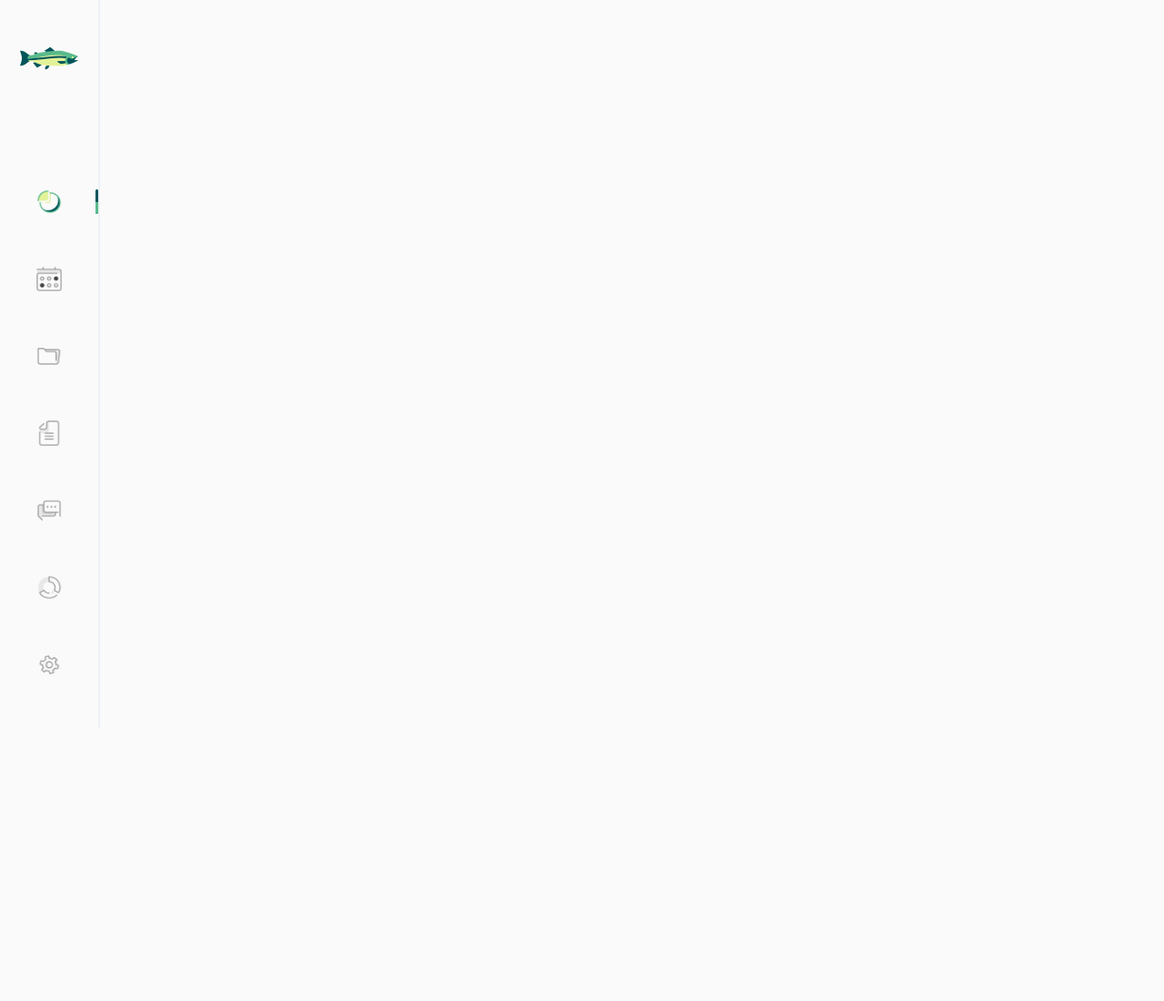
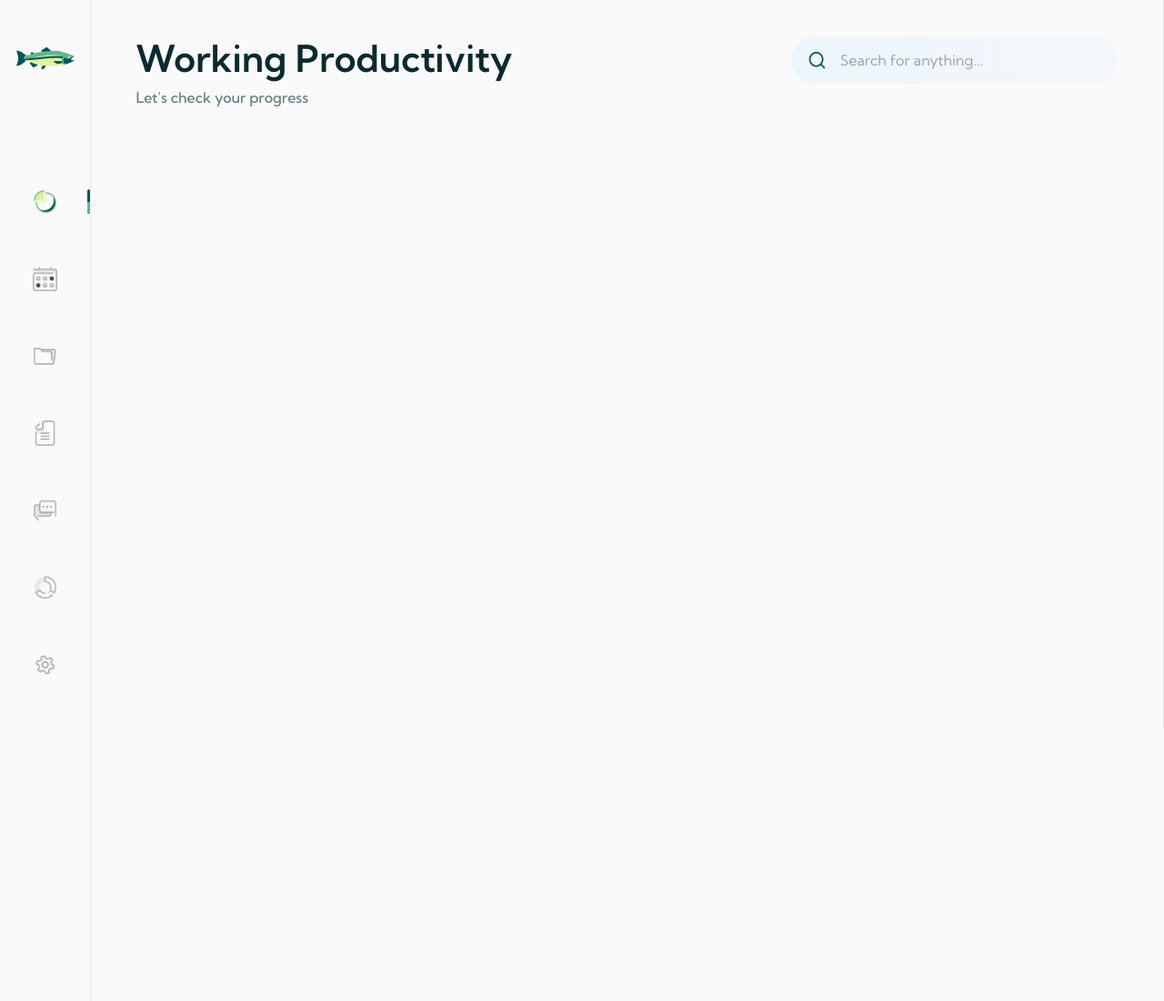
Before and after one commit to debowale1/dashboard-ui, a website built with Vite: page index.html in a window 1280 px wide. Shown: the top 1100 px of the page at 91% size. Before the commit the page ends 801 px from the top, so only its background shows below. Built offline with nearby package versions, Linux system fonts and the light colour scheme.

Commit message:
updated readme, finished header section

```diff
--- a/css/_mixins.scss
+++ b/css/_mixins.scss
@@ -0,0 +1,5 @@
+@mixin setFonts($typeface, $size, $weight) {
+  font-family: $typeface;
+  font-size: $size;
+  font-weight: $weight;
+}
--- a/css/main.scss
+++ b/css/main.scss
@@ -65,6 +65,14 @@ body {
             }
           }
 
+          &:hover {
+            a {
+              img {
+                filter: grayscale(0);
+              }
+            }
+          }
+
           &.active {
             a {
               img {
@@ -80,4 +88,57 @@ body {
       }
     }
   }
+
+  .content {
+    width: 100%;
+    .main {
+      height: 100vh;
+      padding: 2.5em 3em 0;
+      border-right: 2px solid $lighter-grey;
+
+      header {
+        .title {
+          h1 {
+            @include setFonts($main-font, 2.55em, 600);
+            text-transform: capitalize;
+            line-height: 1.2em;
+            color: $secondary-text;
+          }
+
+          span {
+            @include setFonts($main-font, 1em, 500);
+            display: block;
+            color: $primary-text;
+            margin-top: 0.4em;
+          }
+        }
+
+        .search-bar {
+          .grp {
+            position: relative;
+
+            img {
+              height: 1.35em;
+              display: inline-block;
+              position: absolute;
+              left: 18px;
+              top: 50%;
+              transform: translate(0, -50%);
+            }
+            input {
+              display: block;
+              padding: 14px 50px 14px 54px;
+              border-radius: 50px;
+              width: 100%;
+              outline: none;
+              background: linear-gradient(90deg, $off-blue, #f4f7fc);
+            }
+          }
+        }
+      }
+    }
+    .profile-area {
+      height: 100vh;
+    }
+  }
 }
--- a/index.html
+++ b/index.html
@@ -34,7 +34,35 @@
                 </ul>
             </nav>
         </div>
-        <div class="content"></div>
+        <div class="content">
+            <div class="grid grid-cols-12">
+                <div class="col-span-12 xl:col-span-12 2xl:col-span-9">
+                    <main class="main">
+                        <header>
+                            <div class="grid grid-cols-12">
+                                <div class="col-span-12 xl:col-span-8 2xl:col-span-8">
+                                    <div class="title">
+                                        <h1>Working Productivity</h1>
+                                        <span>Let's check your progress</span>
+                                    </div>
+                                </div>
+                                <div class="col-span-12 xl:col-span-4 2xl:col-span-4">
+                                    <div class="search-bar">
+                                        <div class="grp">
+                                            <img src="assets/search.png" alt="">
+                                            <input type="text" placeholder="Search for anything...">
+                                        </div>
+                                    </div>
+                                </div>
+                            </div>
+                        </header>
+                    </main>
+                </div>
+                <div class="col-span-12  2xl:col-span-3">
+                    <div class="profile-area"></div>
+                </div>
+            </div>
+        </div>
     </div>
 </body>
 </html>
```
Also changed, not shown: README.md (added), css/main.css, 1 other file.
